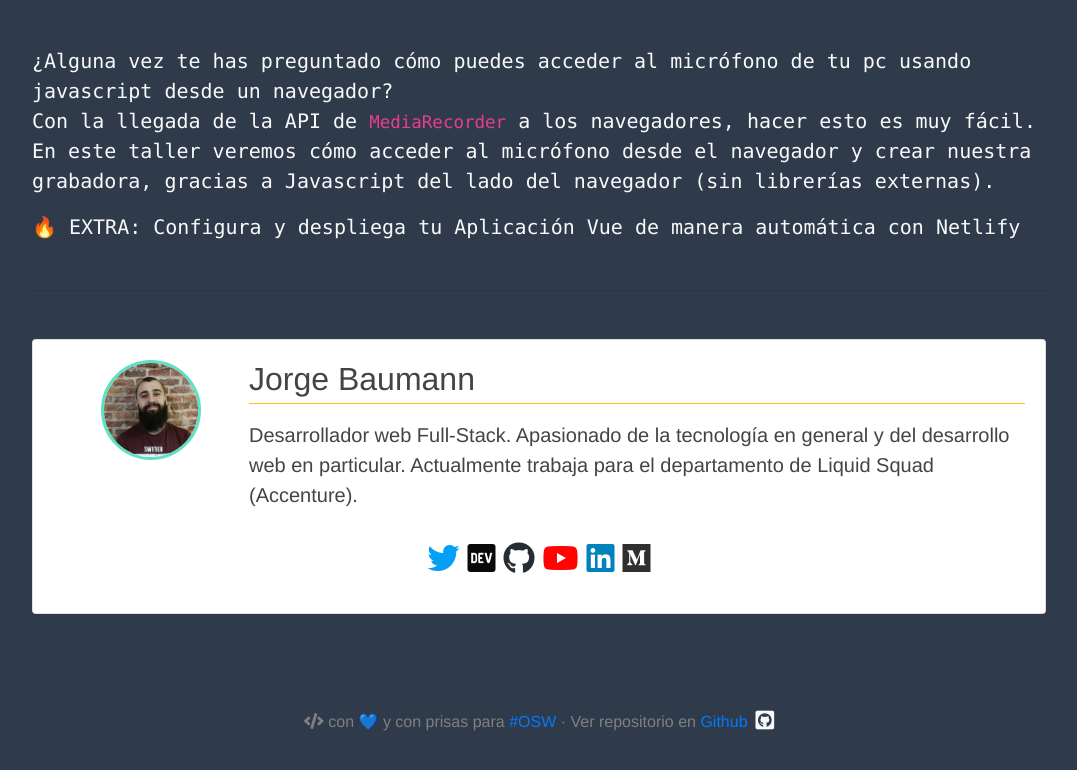
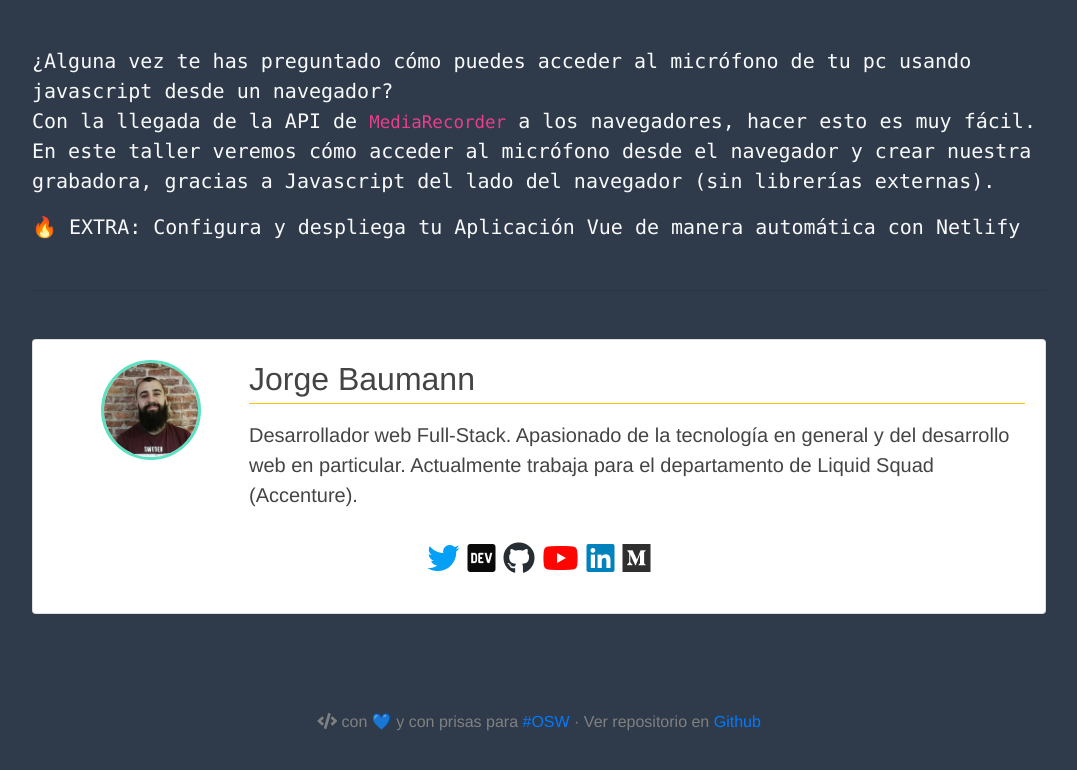
Before and after one commit to baumannzone/browser-audio-recorder-workshop, a Vue app: page / in a window 1280 px wide. Shown: the part 879-1649 px from the top of the page, without its empty margins (101-1178 px from the left). Built offline with nearby package versions, Linux system fonts and the light colour scheme.

Commit message:
--- Branch ---

```diff
--- a/src/components/BaseFooter.vue
+++ b/src/components/BaseFooter.vue
@@ -5,9 +5,9 @@
         <i class="fas fa-code"></i> con 💙 y con prisas para <a href="http://osweekends.com/">#OSW</a>
         ·
         Ver repositorio en <a href="https://github.com/baumannzone/browser-audio-recorder-workshop">Github</a>
-        <span class="text-light ml-2">
+        <!-- <span class="text-light ml-2">
           <i class="fab fa-github-square fa-lg"></i>
-        </span>
+        </span>-->
       </p>
     </div>
   </footer>
```
